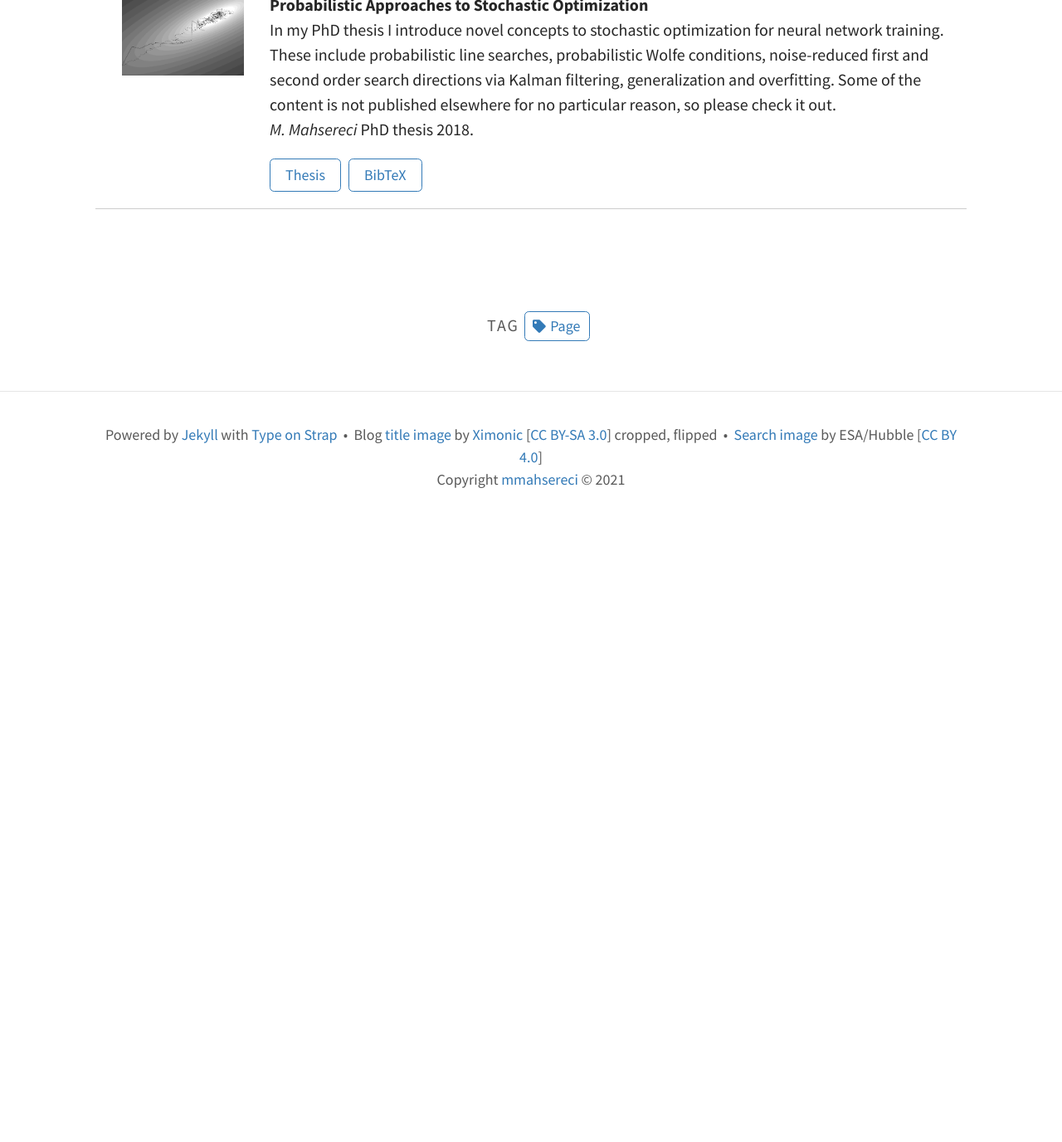
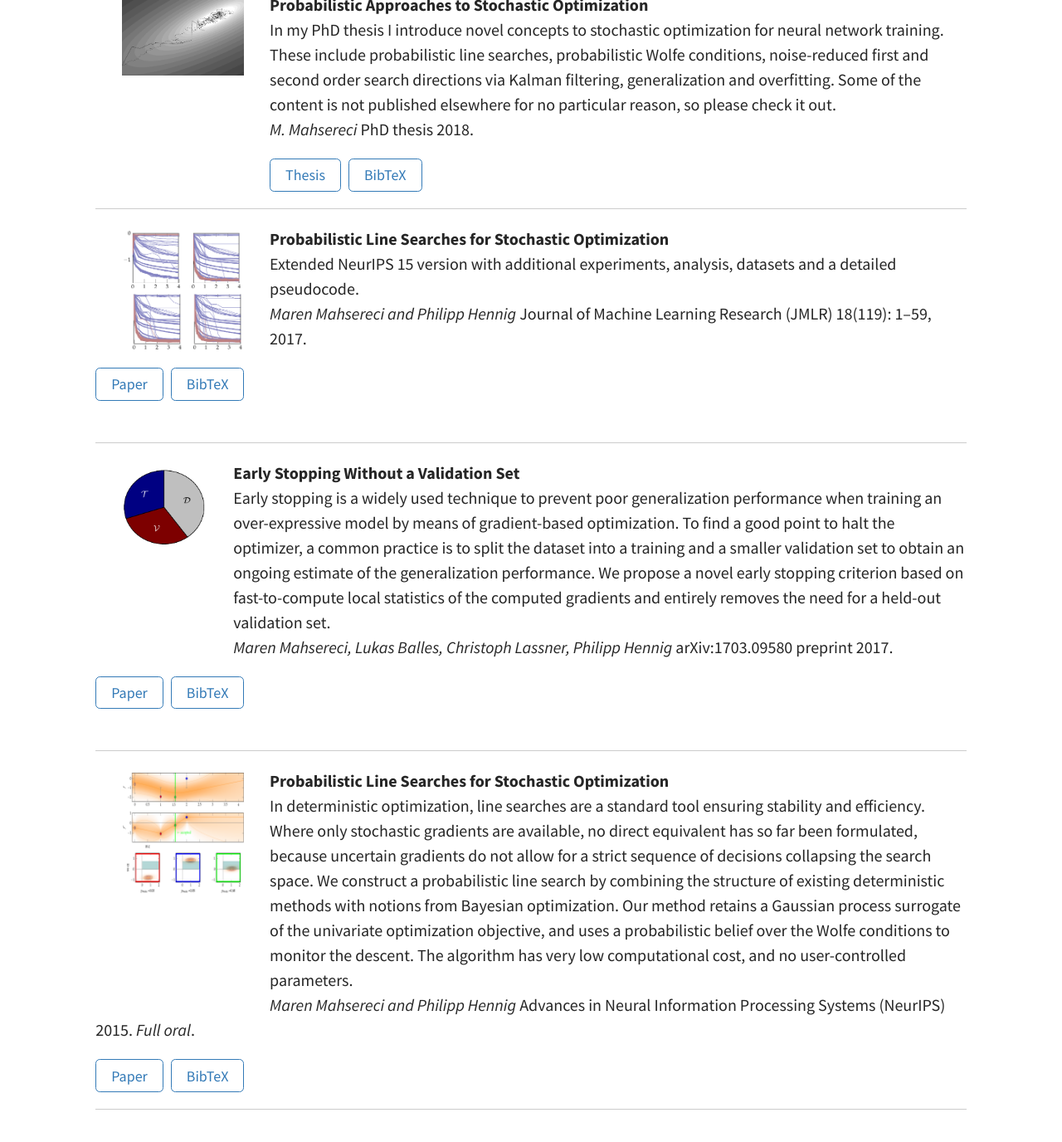
Before and after one commit to mmahsereci/webpage, a Jekyll site: the page built from pages/publications.md, in a window 1280 px wide and 1400 px high, scrolled down 2404 px. Shown: the top 1376 px of the window at 83% size. Built offline with Jekyll 4.4.1, drawn with Linux system fonts in a browser that asks for light colours; before the commit the page ends 3034 px from its top, so only the background shows below that.

Commit message:
adding three more publications

```diff
--- a/pages/publications.md
+++ b/pages/publications.md
@@ -32,6 +32,17 @@ tags: [Page]
 
 ---
 
+{% include_relative publications/Mahsereci17b.html %}
+
+---
+
+{% include_relative publications/Mahsereci17a.html %}
+
+---
+{% include_relative publications/Mahsereci15.html %}
+
+---
+
 <div style="line-height:500%;">
     <br>
 </div>
--- /dev/null
+++ b/pages/publications/Mahsereci15.html
@@ -0,0 +1,36 @@
+<div class="pub-img"><img style="margin-bottom: 6em;" src="./../assets/img/publications/Mahsereci15.png"></div>
+
+**Probabilistic Line Searches for Stochastic Optimization**<br>
+In deterministic optimization, line searches are a standard tool ensuring stability and
+efficiency. Where only stochastic gradients are available, no direct equivalent has so far
+been formulated, because uncertain gradients do not allow for a strict sequence of decisions
+collapsing the search space. We construct a probabilistic line search by combining the
+structure of existing deterministic methods with notions from Bayesian optimization. Our
+method retains a Gaussian process surrogate of the univariate optimization objective, and
+uses a probabilistic belief over the Wolfe conditions to monitor the descent. The algorithm
+has very low computational cost, and no user-controlled parameters.
+<br>
+*Maren Mahsereci and Philipp Hennig* Advances in Neural Information Processing Systems (NeurIPS) 2015. *Full oral*.
+
+<div class="pub-ul"><ul>
+    <li><a class="button-pub" href="https://proceedings.neurips.cc/paper/2015/file/812b4ba287f5ee0bc9d43bbf5bbe87fb-Paper.pdf"><p>Paper</p></a></li>
+    <li><a class="button-pub" onclick="CollapseBibTeX('Mahsereci15')"><p>BibTeX</p></a></li>
+</ul></div>
+
+<div class="pub-bib" id="Mahsereci15">
+  <blockquote>
+    <div class="div-name">@inproceedings{Mahsereci15,
+        <div class="div-info">
+          title = {Probabilistic Line Searches for Stochastic Optimization},<br>
+          author = {Mahsereci, M. and Hennig, P.},<br>
+          booktitle = {Advances in Neural Information Processing Systems 28},<br>
+          pages = {181--189},<br>
+          editors = {C. Cortes, N.D. Lawrence, D.D. Lee, M. Sugiyama and R. Garnett},<br>
+          publisher = {Curran Associates, Inc.},<br>
+          year = {2015},<br>
+          url = {http://papers.nips.cc/paper/5753-probabilistic-line-searches-for-stochastic-optimization.pdf}
+        </div>
+      }
+   </div>
+  </blockquote>
+</div>
--- /dev/null
+++ b/pages/publications/Mahsereci17a.html
@@ -0,0 +1,33 @@
+<div class="pub-img"><img style="margin-bottom: 6em;" src="./../assets/img/publications/Mahsereci17a.png"></div>
+
+**Early Stopping Without a Validation Set**<br>
+Early stopping is a widely used technique to prevent poor generalization performance
+when training an over-expressive model by means of gradient-based
+optimization. To find a good point to halt the optimizer, a common practice is to
+split the dataset into a training and a smaller validation set to obtain an ongoing
+estimate of the generalization performance. We propose a novel early stopping
+criterion based on fast-to-compute local statistics of the computed gradients and
+entirely removes the need for a held-out validation set.
+<br>
+*Maren Mahsereci, Lukas Balles, Christoph Lassner, Philipp Hennig* arXiv:1703.09580 preprint 2017.
+
+<div class="pub-ul"><ul>
+    <li><a class="button-pub" href="https://arxiv.org/pdf/1703.09580.pdf"><p>Paper</p></a></li>
+    <li><a class="button-pub" onclick="CollapseBibTeX('Mahsereci17a')"><p>BibTeX</p></a></li>
+</ul></div>
+
+<div class="pub-bib" id="Mahsereci17a">
+  <blockquote>
+    <div class="div-name">@article{Mahsereci17a,
+        <div class="div-info">
+          title = {Early Stopping Without a Validation Set},<br>
+          author = {Mahsereci, Maren and Balles, Lukas and Lassner, Christoph and Hennig, Philipp},<br>
+          journal = {arXiv preprint arXiv:1703.09580},<br>
+          year = {2017},<br>
+          url = {https://arxiv.org/abs/1703.09580}
+        </div>
+      }
+   </div>
+  </blockquote>
+</div>
+<br>
--- /dev/null
+++ b/pages/publications/Mahsereci17b.html
@@ -0,0 +1,30 @@
+<div class="pub-img"><img style="margin-bottom: 0em;" src="./../assets/img/publications/Mahsereci17b.png"></div>
+
+**Probabilistic Line Searches for Stochastic Optimization**<br>
+Extended NeurIPS 15 version with additional experiments, analysis, datasets and a detailed pseudocode.
+<br>
+*Maren Mahsereci and Philipp Hennig* Journal of Machine Learning Research (JMLR) 18(119): 1–59, 2017.
+
+<div class="pub-ul"><ul>
+    <li><a class="button-pub" href="https://jmlr.csail.mit.edu/papers/volume18/17-049/17-049.pdf"><p>Paper</p></a></li>
+    <li><a class="button-pub" onclick="CollapseBibTeX('Mahsereci17b')"><p>BibTeX</p></a></li>
+</ul></div>
+
+<div class="pub-bib" id="Mahsereci17b">
+  <blockquote>
+    <div class="div-name">@article{Mahsereci17b,
+        <div class="div-info">
+          author  = {Maren Mahsereci and Philipp Hennig},<br>
+          title   = {Probabilistic Line Searches for Stochastic Optimization},<br>
+          journal = {Journal of Machine Learning Research},<br>
+          year    = {2017},<br>
+          volume  = {18},<br>
+          number  = {119},<br>
+          pages   = {1-59},<br>
+          url     = {http://jmlr.org/papers/v18/17-049.html}
+        </div>
+      }
+   </div>
+  </blockquote>
+</div>
+<br>
```
Also changed, not shown: assets/img/publications/Mahsereci15.png (added), assets/img/publications/Mahsereci17a.png (added), assets/img/publications/Mahsereci17b.png (added).
